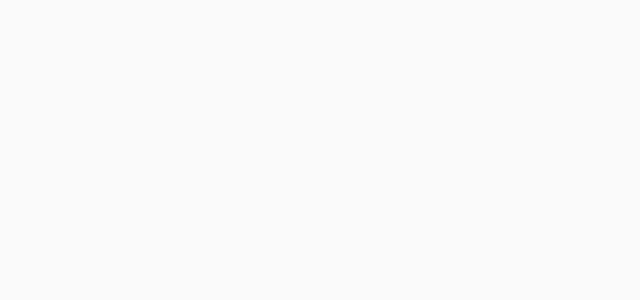
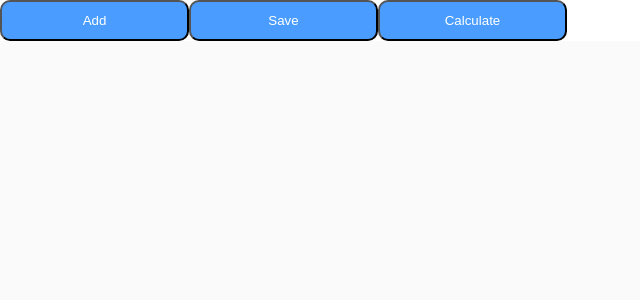
Before and after one commit to ArhDemetriy/UserActivity, a React (Create React App) app: page / in a window 1280 px wide. Shown: the top 300 px of the page, without its empty margins (0-640 px from the left). Built offline with nearby package versions, Linux system fonts and the light colour scheme.

Commit message:
add Controls.tsx init Table.tsx

```diff
--- a/src/app/App.tsx
+++ b/src/app/App.tsx
@@ -1,11 +1,13 @@
 import React from 'react';
 import './App.scss';
+import { Controls } from './Controls/Controls';
+import { Table } from './Table/Table';
 
-export function App() {
-  return (
-    <div className="app">
-    </div>
-  );
+export const App: React.FC = () => {
+  return <div className="app">
+    <Table />
+    <Controls />
+  </div>
 }
 
 export default App;
--- /dev/null
+++ b/src/app/Controls/Controls.scss
@@ -0,0 +1,3 @@
+.controls{
+
+}
--- /dev/null
+++ b/src/app/Controls/Controls.tsx
@@ -0,0 +1,22 @@
+import React from 'react';
+import { Button } from '../../components/button/button';
+import './Controls.scss';
+
+export const Controls: React.FC = () => {
+    return <div className="controls">
+        <Button
+            requireCssClass='controls-button_add'
+            type='button'
+        >Add</Button>
+        <Button
+            requireCssClass='controls-button_save'
+            type='submit'
+        >Save</Button>
+        <Button
+            requireCssClass='controls-button_calculate'
+            type='button'
+        >Calculate</Button>
+    </div>
+}
+
+export default Controls
--- /dev/null
+++ b/src/app/Table/Table.scss
@@ -0,0 +1,3 @@
+.table{
+
+}
--- /dev/null
+++ b/src/app/Table/Table.tsx
@@ -0,0 +1,9 @@
+import React from 'react';
+import './Table.scss';
+
+export const Table: React.FC = () => {
+    return <div className="table">
+    </div>
+}
+
+export default Table
```
